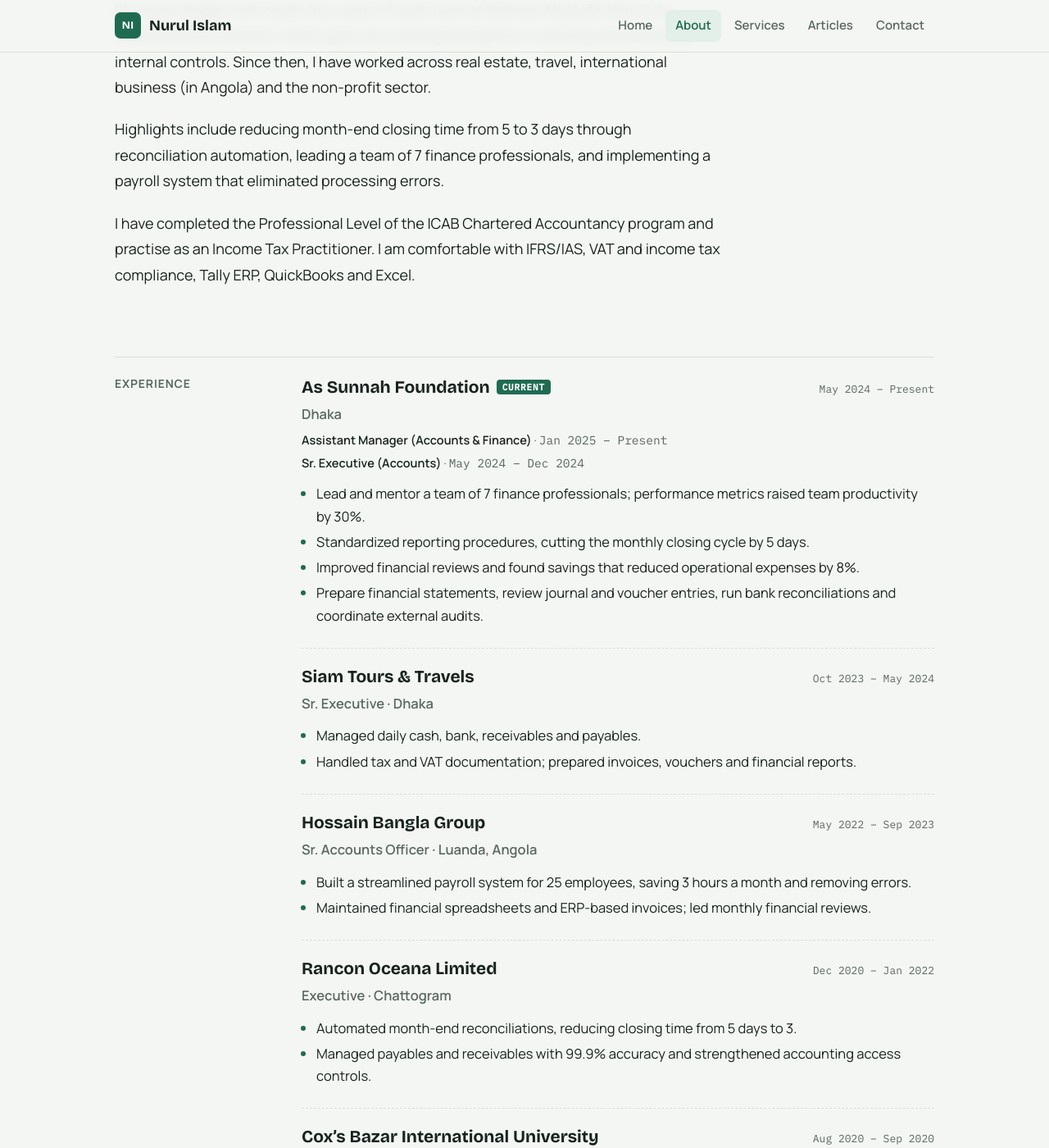
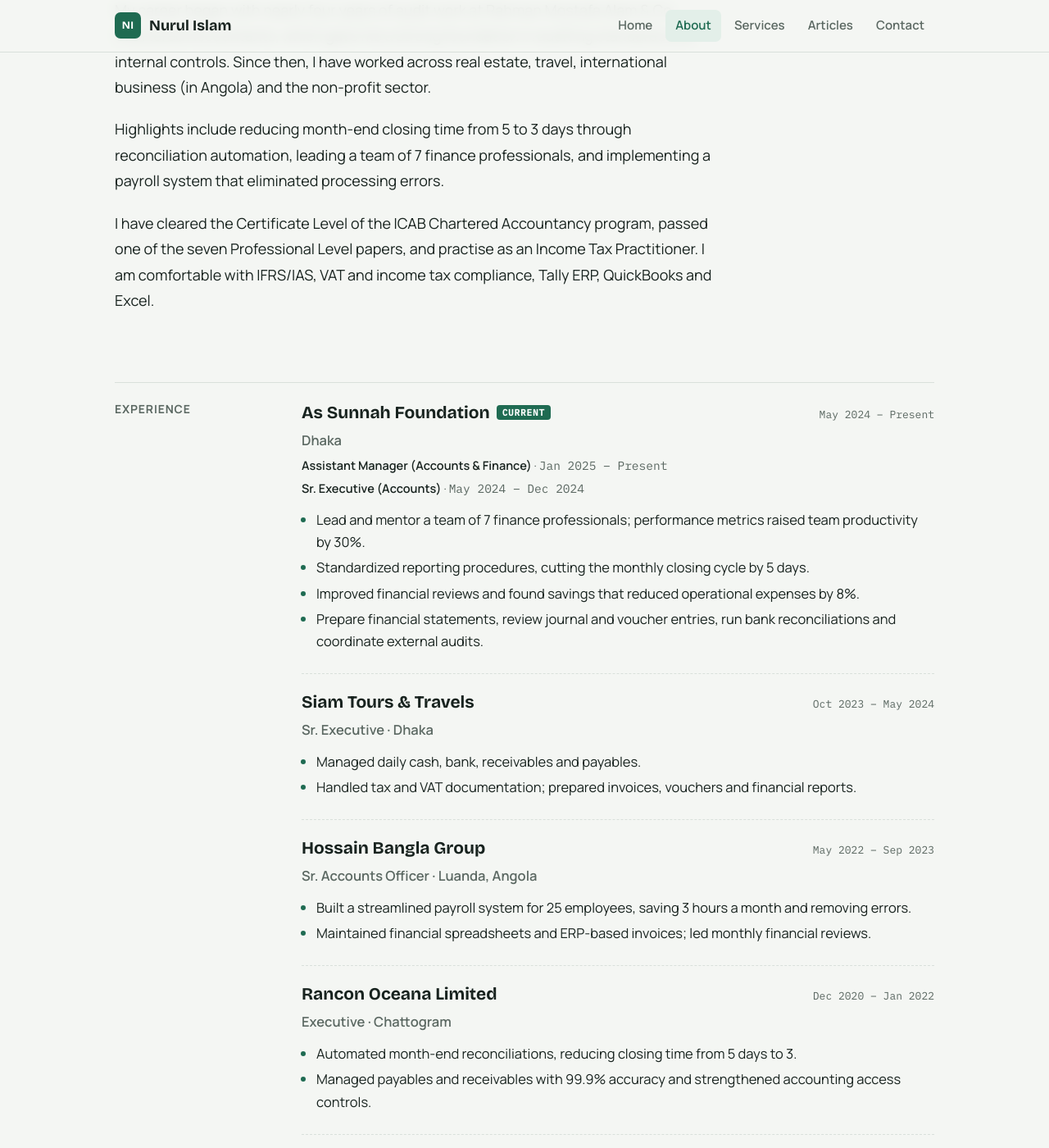
Before and after one commit to nurul8646/nurul8646.github.io, a Jekyll site: the page built from about.html, in a window 1280 px wide and 1400 px high, scrolled down 384 px. Shown: the whole window at 82% size. Built offline with Jekyll 4.4.1, drawn with Linux system fonts in a browser that asks for light colours; some of the changed text lies outside the part shown.

Commit message:
Update about.html

```diff
--- a/about.html
+++ b/about.html
@@ -11,7 +11,7 @@ description: Experience, certifications, education and skills of Nurul Islam, ac
     <p>I am a finance and accounting professional with nearly a decade of experience across audit, financial reporting, taxation and team leadership. I am currently an Assistant Manager in Accounts &amp; Finance at As-Sunnah Foundation, where I review financial records, prepare financial statements, oversee bank reconciliations and coordinate external audits.</p>
     <p>My career began with nearly four years of audit work at Rahman Mostafa Alam &amp; Co., Chartered Accountants, which gave me a strong foundation in auditing standards and internal controls. Since then, I have worked across real estate, travel, international business (in Angola) and the non-profit sector.</p>
     <p>Highlights include reducing month-end closing time from 5 to 3 days through reconciliation automation, leading a team of 7 finance professionals, and implementing a payroll system that eliminated processing errors.</p>
-    <p>I have completed the Professional Level of the ICAB Chartered Accountancy program and practise as an Income Tax Practitioner. I am comfortable with IFRS/IAS, VAT and income tax compliance, Tally ERP, QuickBooks and Excel.</p>
+    <p>I have cleared the Certificate Level of the ICAB Chartered Accountancy program, passed one of the seven Professional Level papers, and practise as an Income Tax Practitioner. I am comfortable with IFRS/IAS, VAT and income tax compliance, Tally ERP, QuickBooks and Excel.</p>
   </div>
 </header>
 
@@ -65,8 +65,9 @@ description: Experience, certifications, education and skills of Nurul Islam, ac
       </ul>
     </article>
     <article class="job">
-      <div class="job-head"><h3>Rahman Mostafa Alam &amp; Co.</h3><span class="when">Feb 2017 – Feb 2020</span></div>
-      <div class="org">CA (CC) articleship · Chattogram</div>
+      <div class="job-head"><h3>Rahman Mostafa Alam &amp; Co.</h3><span class="when">Aug 2016 – Mar 2020</span></div>
+      <div class="org">Audit · Chartered Accountants · Chattogram</div>
+      <div class="steps"><span><b>CA articleship (ICAB registered)</b> · <span class="mono">Feb 2017 – Feb 2020</span></span></div>
     </article>
   </div>
 </section>
```
